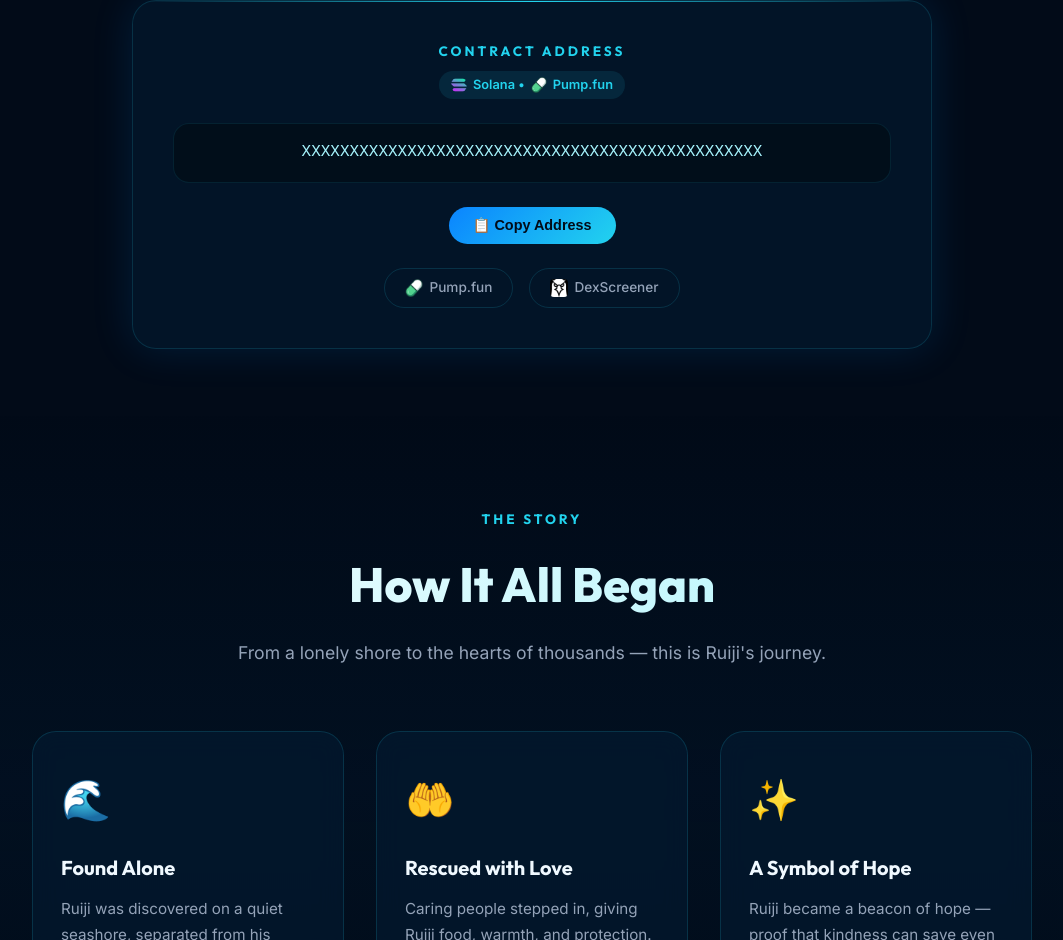
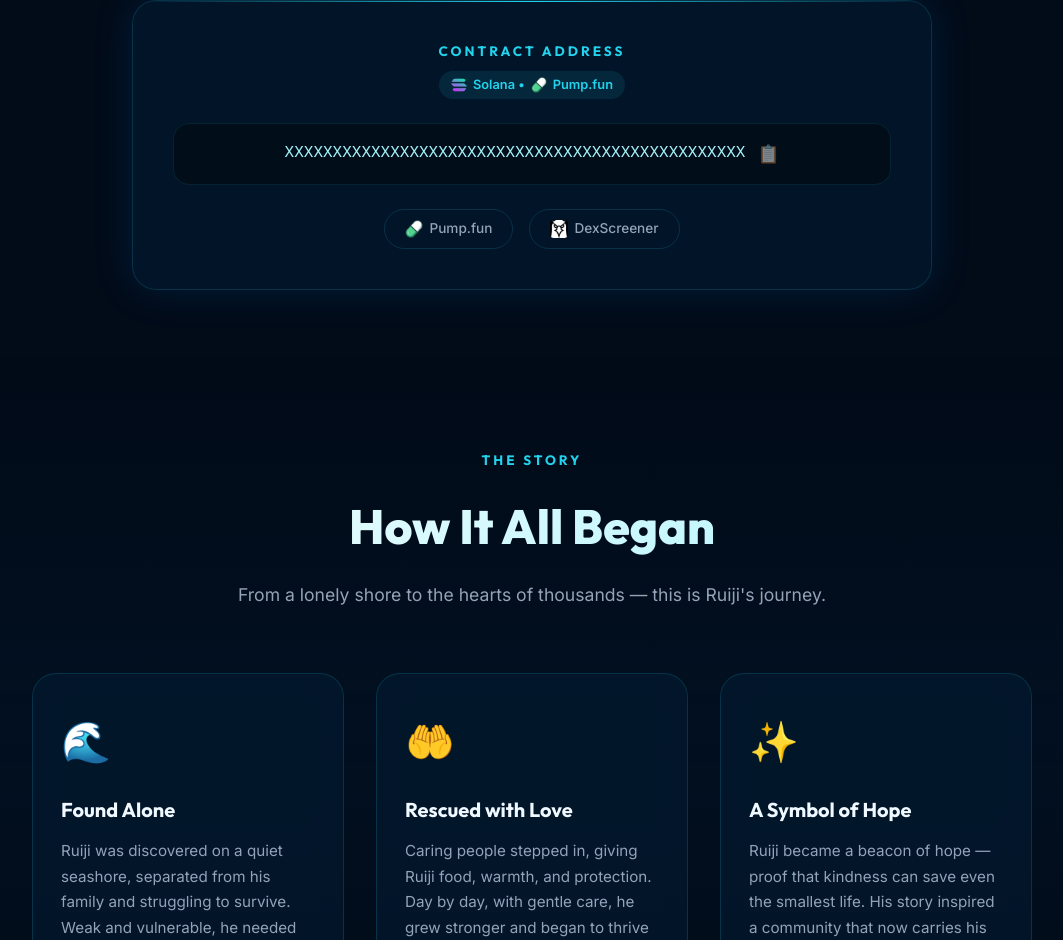
Before and after one commit to abdullahiola/maven, a Next.js app: page / in a window 1280 px wide. Shown: the part 860-1800 px from the top of the page, without its empty margins (108-1171 px from the left). Built offline with nearby package versions, Linux system fonts and the light colour scheme.

Commit message:
feat: inline copy icon next to CA instead of separate button

```diff
--- a/app/page.tsx
+++ b/app/page.tsx
@@ -183,18 +183,14 @@
               <Image src="/solana-logo.png" alt="Solana" width={16} height={16} style={{ borderRadius: '50%' }} /> Solana • <Image src="/pump-logo.png" alt="Pump.fun" width={16} height={16} style={{ borderRadius: '4px' }} /> Pump.fun
             </span>
           </div>
-          <div className="ca-address-wrapper">
+          <div className="ca-address-wrapper" onClick={copyCA} style={{ cursor: 'pointer' }} title="Click to copy">
             <span className="ca-address" id="ca-text">
               {CONTRACT_ADDRESS}
             </span>
+            <span style={{ fontSize: '1.1rem', opacity: copied ? 1 : 0.5, transition: 'opacity 0.2s', flexShrink: 0 }}>
+              {copied ? '✅' : '📋'}
+            </span>
           </div>
-          <button
-            className={`ca-copy-btn ${copied ? "copied" : ""}`}
-            onClick={copyCA}
-            id="copy-ca-btn"
-          >
-            {copied ? "✓ Copied!" : "📋 Copy Address"}
-          </button>
           <div style={{ marginTop: "24px" }} className="ca-links">
             <a
               href="#"
```
